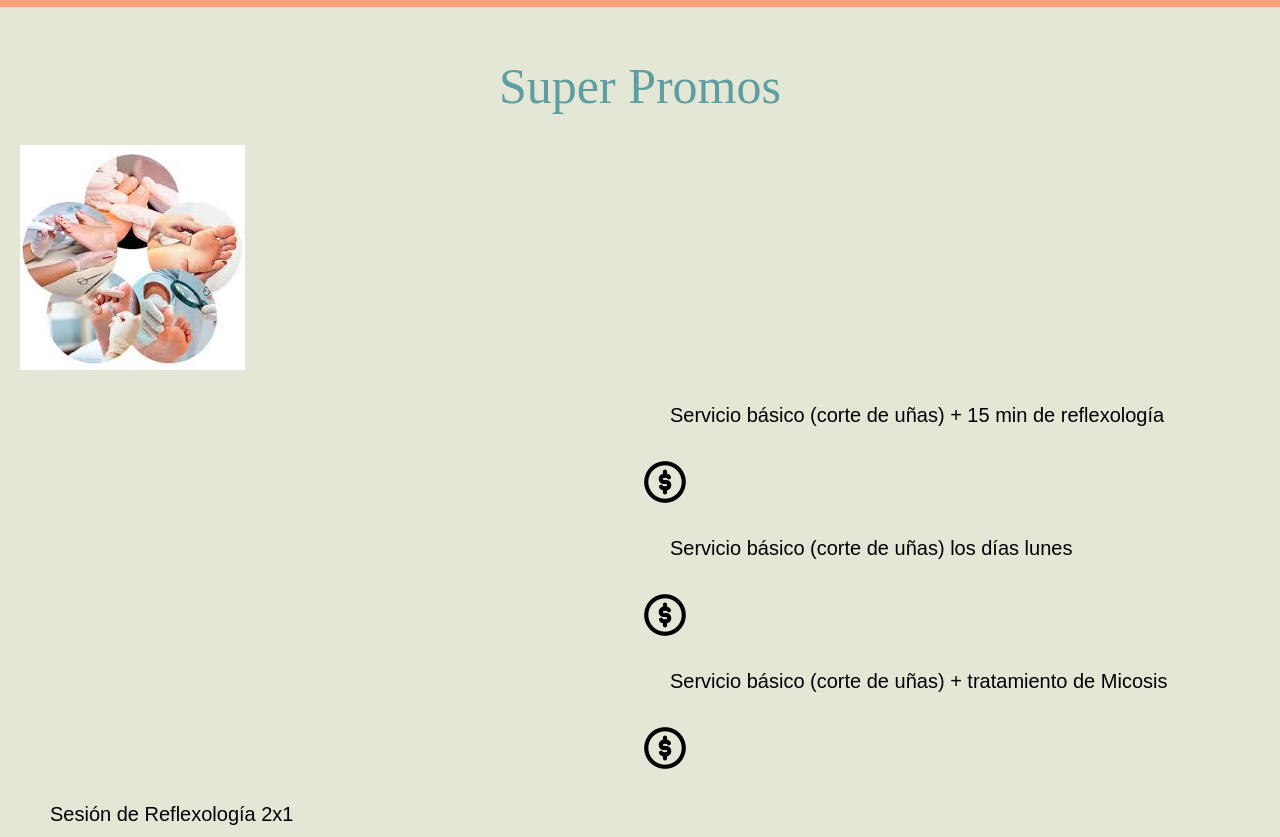
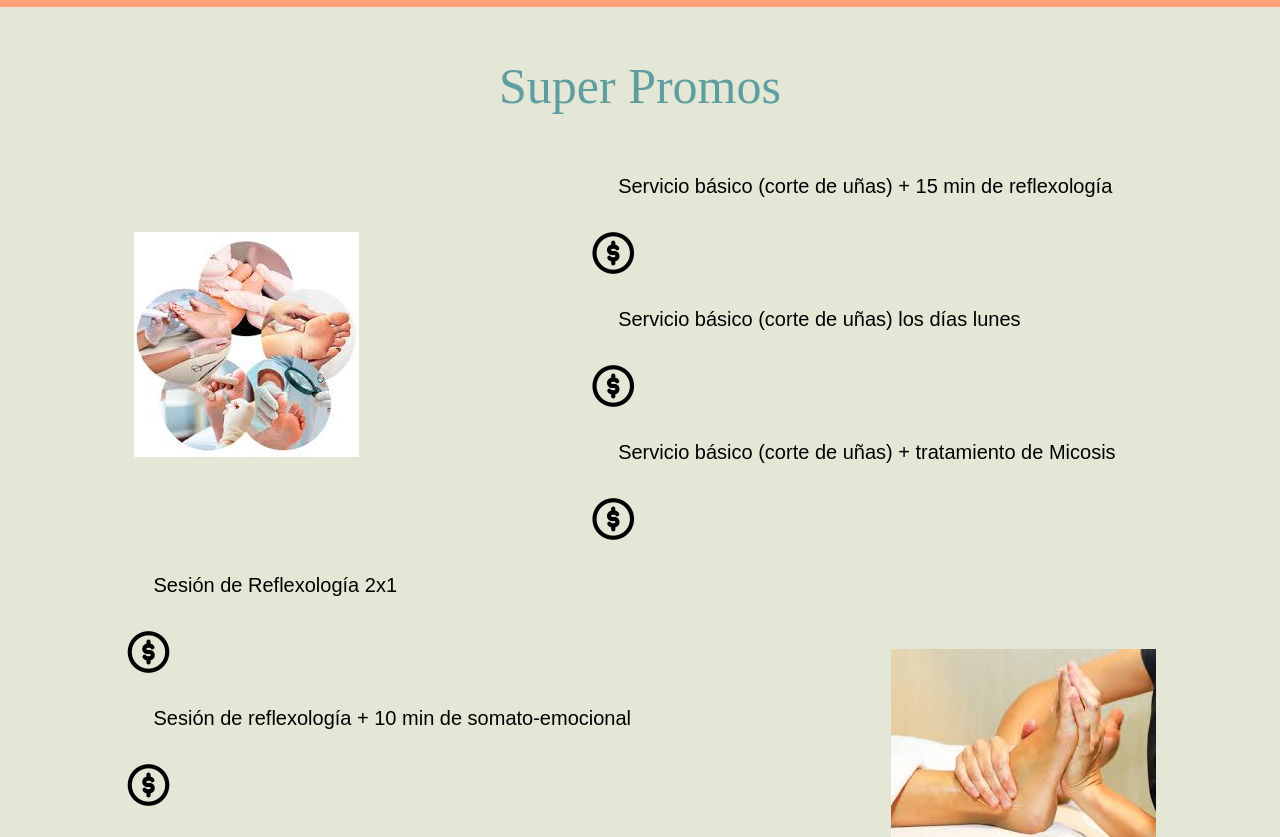
Before and after one commit to MeliDyna/PreEntrega2-Costa, a plain HTML site: page pages/promos.html in a window 1280 px wide. Shown: the part 93-930 px from the top of the page. Drawn offline with Linux system fonts and the light colour scheme; a web font is replaced by a local one.

Commit message:
arreglo de contacto y promos

```diff
--- a/css/style.css
+++ b/css/style.css
@@ -127,11 +127,11 @@ main {
 .imagen_2 {
     width: 300px;
     height: 200px;
-    margin: 50px;
+    margin: 30px;
 }
 
 .imagen_3 {
-    width: 300px;
+    width: 500px;
     height: 200px;
 }
 
@@ -162,10 +162,11 @@ main {
 
 .contenedor-flex {
     display: flex;
-    justify-content: space-between;
+    justify-content: space-around;
     align-items: flex-start;
     gap: 40px;
     flex-wrap: wrap;
+
 }
 
 .texto {
@@ -294,10 +295,6 @@ main {
 /* Columna derecha: formulario */
 .formulario-contacto {
     flex: 1;
-    min-width: 300px;
-    max-width: 500px;
-    padding: 20px;
-    margin-left: 700px;
 }
 
 .formulario-contacto h2 {
@@ -388,11 +385,14 @@ main {
     font-weight: bold;
 }
 
-.primeras.promos {
-    margin-left: 50%;
+
+.super {
+    text-align: center;
 }
-.super.promos {
-    text-align: center;
+.promos {
+    display: flex;
+    justify-content: space-around;
+    align-items: center;
 }
 
 /*burbujas de texto*/
--- a/pages/promos.html
+++ b/pages/promos.html
@@ -26,13 +26,13 @@
             </ul>
         </nav>
 <main>
-    <section>
-        <div class="super promos">
+        <div class="super">
         <h1>Super Promos</h1>
         </div>
-        <div class="contenido promos"></div>
+        <div class="promociones">
+        <div class="promos">
         <img src="/images/image de promo.jpeg" alt="imagen donde aparecen distintos pies con diferentes tratamientos">
-        <div class="primeras promos">
+        <div class="contenido_promo">
         <p>Servicio básico (corte de uñas) + 15 min de reflexología</p>
         <i class="ti ti-premium-rights"></i>
         <p>Servicio básico (corte de uñas) los días lunes</p>
@@ -41,8 +41,10 @@
         <i class="ti ti-premium-rights"></i>
         </div>
         </div>
+        </div>
 
-        <div class="segunda promos">
+        <div class="promos">
+        <div>
         <p>Sesión de Reflexología 2x1 </p>
         <i class="ti ti-premium-rights"></i>
         <p>Sesión de reflexología + 10 min de somato-emocional</p>
@@ -51,7 +53,8 @@
         <i class="ti ti-premium-rights"></i>
         </div>
         <img src="/images/promo.jpeg" alt="Imagen de manos masajeando los pies de otra persona">
-        </section>
+        </div>
+
 </main>
 <footer>
     <nav class="Footer">
```
Also changed, not shown: pages/contactos.html (+3 -2 lines).
